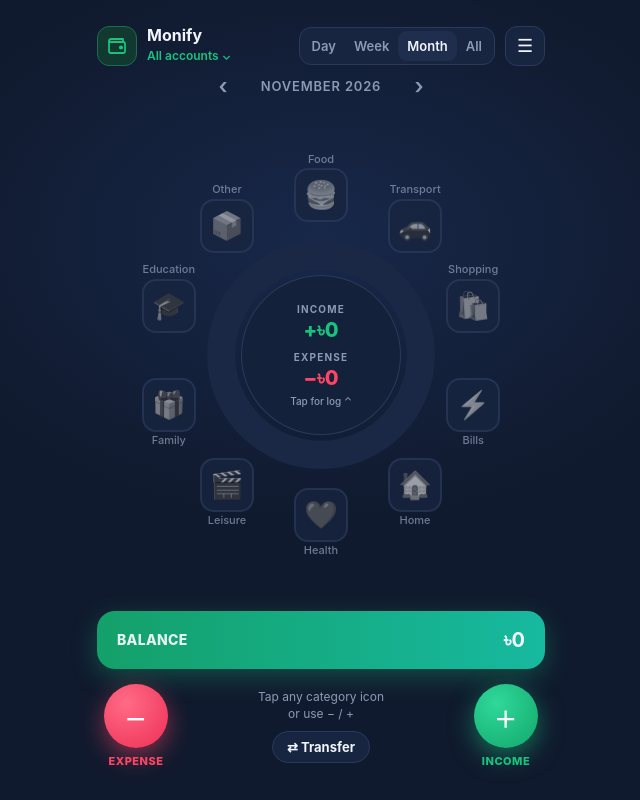
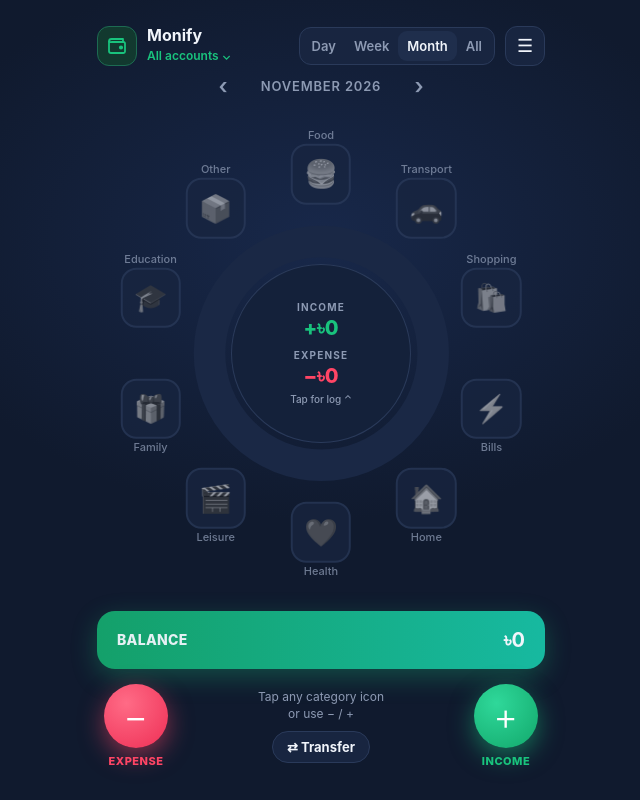
Before and after one commit to iqbalhhasan/monify, a plain HTML site: page index.html in a window 1280 px wide. Shown: the whole page, without its empty margins (319-959 px from the left). Drawn offline with Linux system fonts and the light colour scheme.

Commit message:
Update index.html

```diff
--- a/index.html
+++ b/index.html
@@ -22,7 +22,8 @@ header{display:flex;align-items:center;gap:10px}
 .per{display:flex;align-items:center;justify-content:center;gap:6px;margin-top:6px;color:var(--mut);font-size:13px;letter-spacing:.8px;text-transform:uppercase;font-weight:600}
 .per button{border:0;background:none;color:var(--mut);font-size:22px;width:34px;height:28px;line-height:1}
 .per span{min-width:150px;text-align:center}
-.stage{position:relative;width:min(94vw,400px,50vh);aspect-ratio:1;margin:auto}
+.sb{flex:1;min-height:0;container-type:size;display:flex;align-items:center;justify-content:center;margin:4px 0 8px}
+.stage{position:relative;width:min(94vw,400px,50vh);width:min(100cqw,100cqh,480px);aspect-ratio:1;margin:0}
 #dn{position:absolute;left:18%;top:18%;width:64%;height:64%;transform:rotate(-90deg)}
 .mid{position:absolute;inset:30%;border-radius:50%;background:#14213a;box-shadow:inset 0 0 0 1px var(--line);display:flex;flex-direction:column;align-items:center;justify-content:center;text-align:center;border:0;color:var(--tx)}
 .mid small{font-size:10px;letter-spacing:1.2px;color:var(--mut);font-weight:700}
@@ -73,8 +74,8 @@ input[type=date]::-webkit-calendar-picker-indicator{opacity:.6}
   <div class="ti"><b>Monify</b><button id="ac"></button></div>
   <div class="seg" id="seg"></div><button class="sq" id="bl" aria-label="Records">☰</button></header>
  <div class="per"><button id="pv">‹</button><span id="lbl"></span><button id="nx">›</button></div>
- <div class="stage" id="st"><svg viewBox="0 0 200 200" id="dn"></svg><div id="ics"></div>
-  <button class="mid" id="mid"></button></div>
+ <div class="sb"><div class="stage" id="st"><svg viewBox="0 0 200 200" id="dn"></svg><div id="ics"></div>
+  <button class="mid" id="mid"></button></div></div>
  <div class="bal"><span>BALANCE</span><b id="bv"></b></div>
  <div class="foot"><button class="fb e" id="bE"><i>−</i>EXPENSE</button>
   <div><div class="hint">Tap any category icon<br>or use − / +</div><button class="tr" id="bT">⇄ Transfer</button></div>
```
